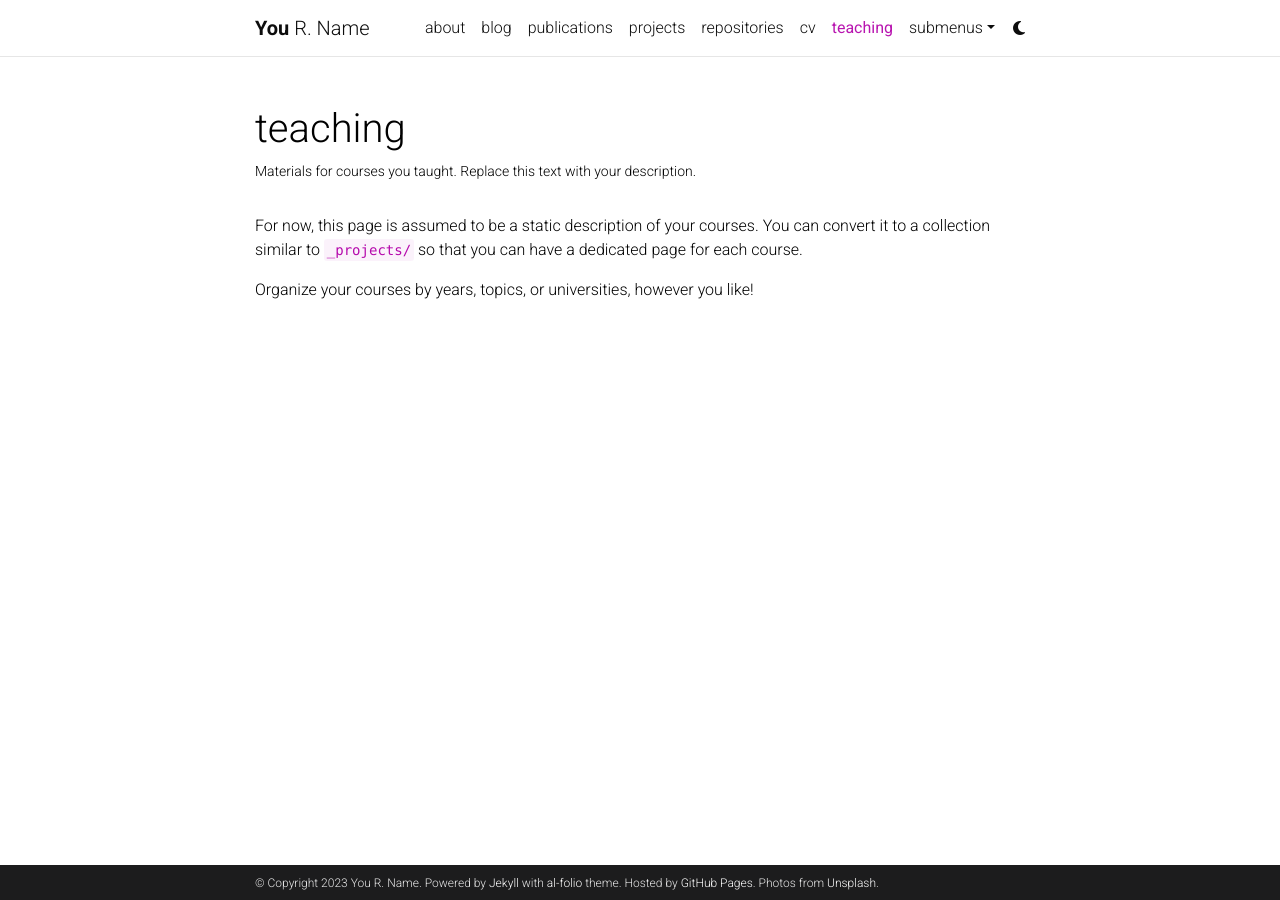
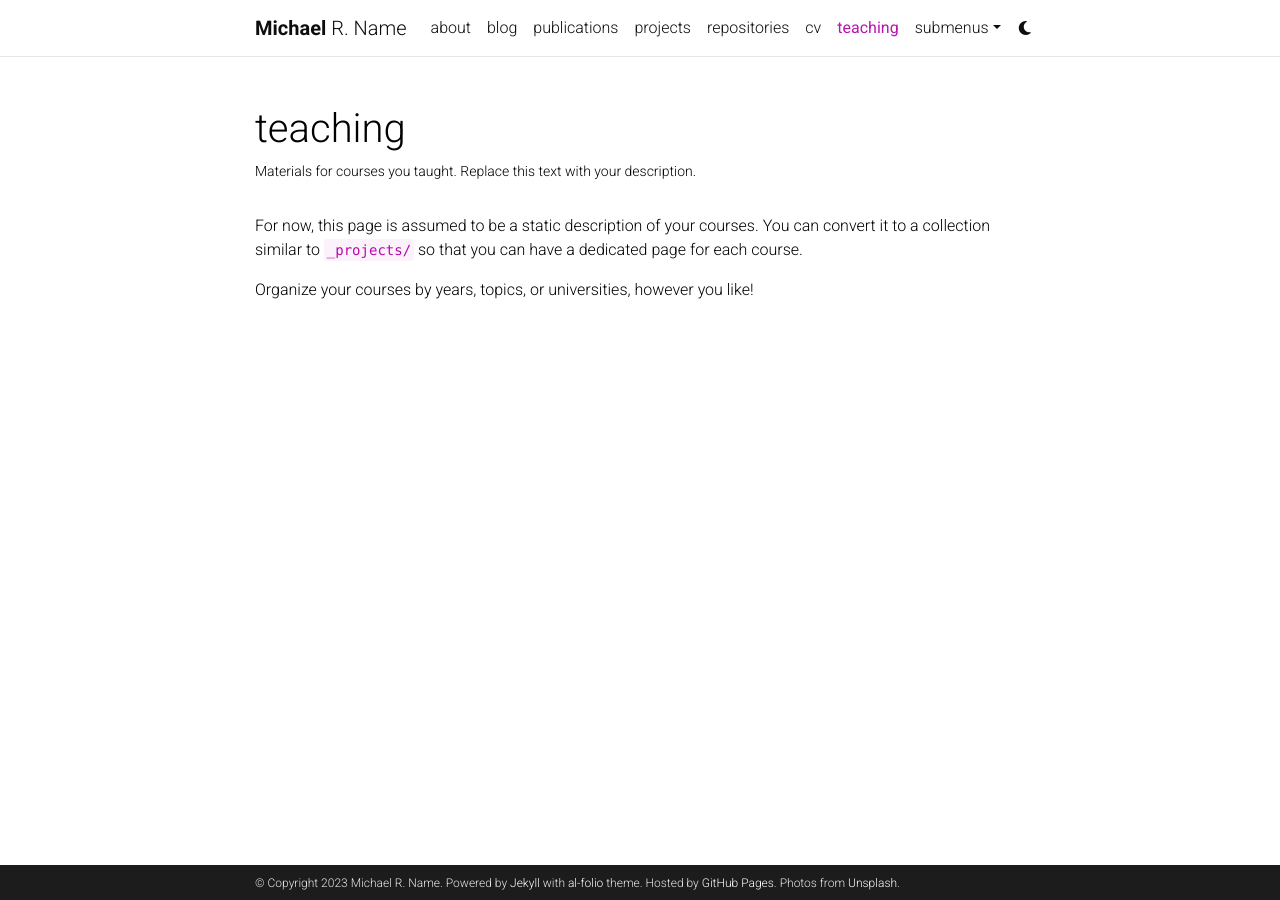
Before and after one commit to michaelwsd/michaelwsd.github.io, a Jekyll site: the page built from _pages/teaching.md, in a window 1280 px wide. Built offline with Jekyll 4.4.1, drawn with Linux system fonts in a browser that asks for light colours; comment, search, counter and statistics services are not loaded; a style sheet for code colours, icons or effects is not loaded.

Commit message:
Update _config.yml

```diff
--- a/_config.yml
+++ b/_config.yml
@@ -3,7 +3,7 @@
 # -----------------------------------------------------------------------------
 
 title: blank # the website title (if blank, full name will be used instead)
-first_name: You
+first_name: Michael
 middle_name: R.
 last_name: Name
 email: you@example.com
```
